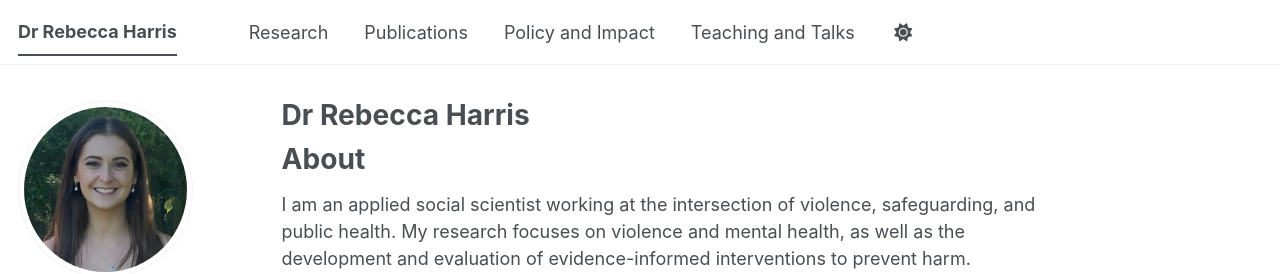
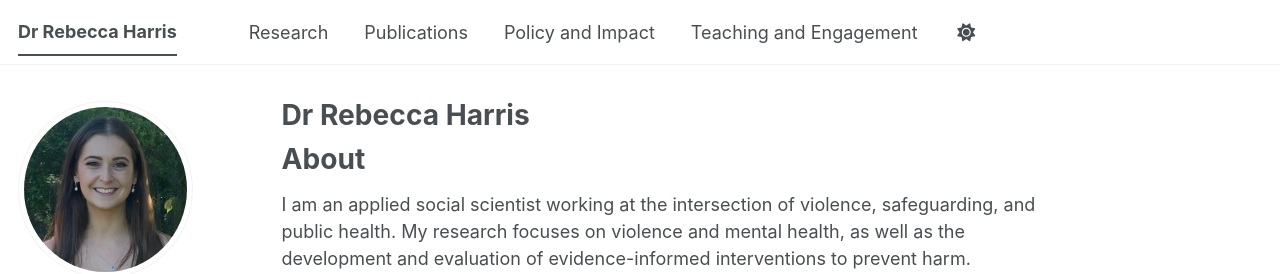
Before and after one commit to DrRebeccaHarris/drrebeccaharris.github.io, a Jekyll site: the page built from _pages/about.md, in a window 1280 px wide. Shown: the top 274 px of the page. Built offline with Jekyll 4.4.1, drawn with Linux system fonts in a browser that asks for light colours; some web fonts are replaced; a script bundle is joined from its source files by our own code; library files that are not in the unit come from our copies.

Commit message:
Update navigation.yml

```diff
--- a/_data/navigation.yml
+++ b/_data/navigation.yml
@@ -17,5 +17,5 @@ main:
   - title: "Policy and Impact"
     url: /policy-and-impact/
 
-  - title: "Teaching and Talks"
+  - title: "Teaching and Engagement"
     url: /teaching-and-talks/
```
